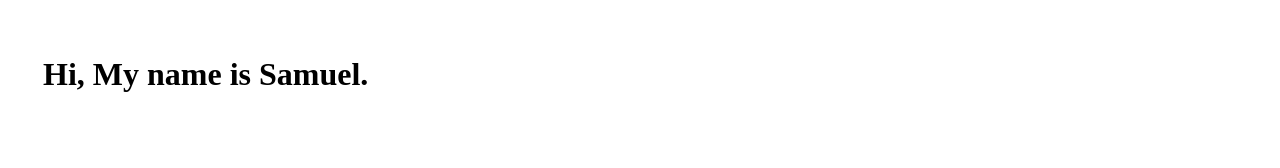
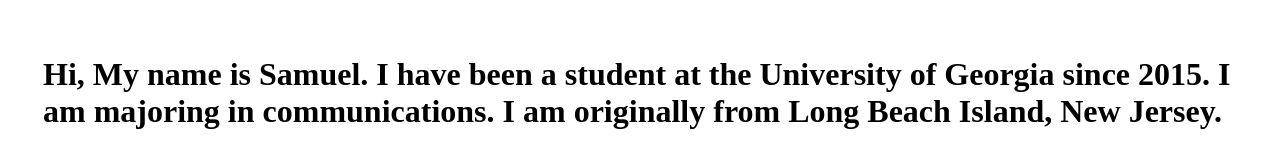
Before and after one commit to sjm92059/sjm92059.github.io, a plain HTML site: page index.html in a window 1280 px wide. Drawn offline with Linux system fonts and the light colour scheme.

Commit message:
Update index.html

```diff
--- a/index.html
+++ b/index.html
@@ -5,6 +5,6 @@
     <link rel="stylesheet" href="main.css">
   </head>
   <body>
-    <h1> Hi, My name is Samuel. </h1>
+    <h1> Hi, My name is Samuel. I have been a student at the University of Georgia since 2015. I am majoring in communications. I am originally from Long Beach Island, New Jersey.  </h1>
   </body>
 </html>
```
